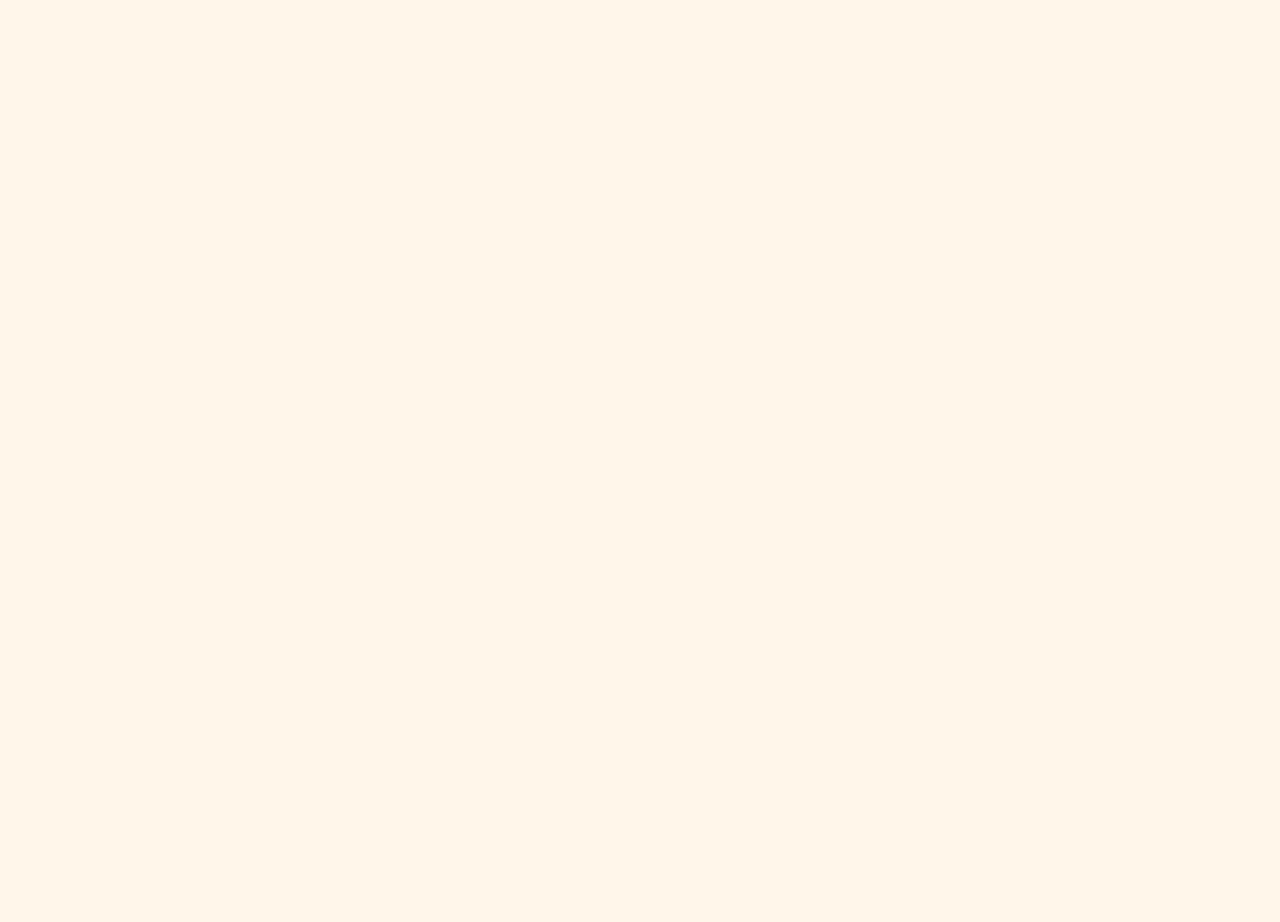
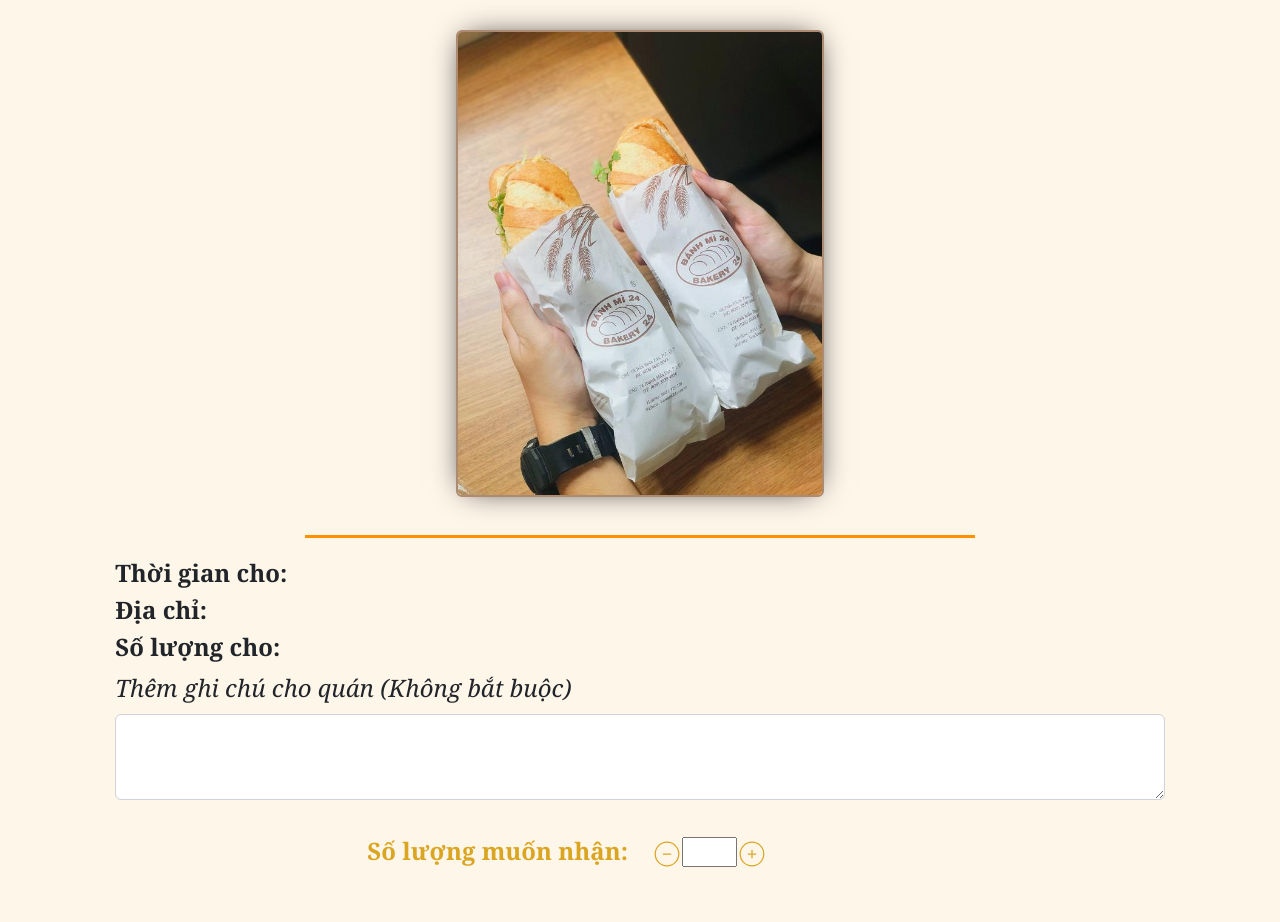
Before and after one commit to quyenUit/Frontend_ShareFood_Project, a React (Create React App) app in the folder share-food-pwa-app/: page /food_detail in a window 1280 px wide. Before the commit this address had no page. Shown: the top 922 px of the page. Before the commit the page ends 800 px from the top, so only its background shows below. Built offline with nearby package versions, Linux system fonts and the light colour scheme.

Commit message:
upload food_detail ui

```diff
--- a/share-food-pwa-app/package.json
+++ b/share-food-pwa-app/package.json
@@ -11,6 +11,7 @@
     "react": "^18.2.0",
     "react-bootstrap": "^2.5.0",
     "react-dom": "^18.2.0",
+    "react-icons": "^4.6.0",
     "react-router-dom": "^6.4.2",
     "react-scripts": "5.0.1",
     "sass": "^1.55.0",
--- a/share-food-pwa-app/src/App.js
+++ b/share-food-pwa-app/src/App.js
@@ -1,15 +1,17 @@
-import React from 'react';
-import './styles/App.css';
-import HomePage from './pages/Home';
-import {Routes, Route} from "react-router-dom";
-import LoginPage from './pages/LoginPage';
-import Register from './pages/Register';
+import React from "react";
+import "./styles/App.css";
+import HomePage from "./pages/Home";
+import { Routes, Route } from "react-router-dom";
+import LoginPage from "./pages/LoginPage";
+import Register from "./pages/Register";
+import FoodDetails from "./components/Products/FoodDetails";
 function App() {
   return (
     <Routes>
       <Route path="/" element={<HomePage />}></Route>
-      <Route path='/login' element={<LoginPage />} />
-      <Route path='/register' element={<Register />} />
+      <Route path="/login" element={<LoginPage />} />
+      <Route path="/register" element={<Register />} />
+      <Route path="/food_detail" element={<FoodDetails />} />
     </Routes>
   );
 }
--- /dev/null
+++ b/share-food-pwa-app/src/components/Products/FoodDetails.css
@@ -0,0 +1,56 @@
+* {
+  font-family: Cambria, Cochin, Georgia, Times, "Times New Roman", serif;
+}
+
+#curve-detail {
+  margin-top: 30px;
+  width: 50%;
+  height: 90%;
+}
+
+.food-info {
+  margin: 10px;
+  padding: 1%;
+  font-size: 24px;
+}
+
+.horizontal-line {
+  color: rgb(255, 145, 0);
+  background-color: rgb(255, 145, 0);
+  height: 3px;
+  width: 60%;
+  margin: auto;
+}
+
+h3 {
+  font-size: 1.5rem;
+  font-weight: bold;
+  color: goldenrod;
+  text-align: right;
+}
+
+.Ci-Minus {
+  font-size: 30px;
+  font-weight: 800;
+  color: goldenrod;
+}
+
+.Ci-Plus {
+  font-size: 30px;
+  font-weight: 800;
+  color: goldenrod;
+}
+
+.input-number {
+  width: 10%;
+}
+
+.btn {
+  display: flex;
+  margin: auto;
+  background-color: sandybrown;
+  justify-content: center;
+  border-radius: 10px;
+  margin-top: 50px;
+  margin-bottom: 50px;
+}
--- /dev/null
+++ b/share-food-pwa-app/src/components/Products/FoodDetails.js
@@ -0,0 +1,154 @@
+import React from "react";
+import { Container, Row, Col } from "react-bootstrap";
+import Form from "react-bootstrap/Form";
+import ImgFood1 from "../../images/cardfood-1.jpg";
+import { CiCircleMinus, CiCirclePlus } from "react-icons/ci";
+import Button from "react-bootstrap/Button";
+import "./FoodDetails.css";
+
+const FoodDetails = () => {
+  return (
+    <>
+      <section>
+        <Container>
+          <Row className="justify-content-md-center">
+            <Col xs={8}>
+              <div id="curve-detail" className="card col-lg-3">
+                <img src={ImgFood1} alt="#"></img>
+                <div class="footer">
+                  <svg id="curve">
+                    <path
+                      id="p"
+                      d="M0,200 Q80,100 400,200 V150 H0 V50"
+                      transform="translate(0 300)"
+                    />
+                    <rect
+                      id="dummyRect"
+                      x="0"
+                      y="0"
+                      height="450"
+                      width="400"
+                      fill="transparent"
+                    />
+                    <animate
+                      attributeName="d"
+                      to="M0,50 Q80,100 400,50 V150 H0 V50"
+                      fill="freeze"
+                      begin="dummyRect.mouseover"
+                      end="dummyRect.mouseout"
+                      dur="0.1s"
+                      id="bounce1"
+                    />
+                    <animate
+                      attributeName="d"
+                      to="M0,50 Q80,0 400,50 V150 H0 V50"
+                      fill="freeze"
+                      begin="bounce1.end"
+                      end="dummyRect.mouseout"
+                      dur="0.15s"
+                      id="bounce2"
+                    />
+                    <animate
+                      attributeName="d"
+                      to="M0,50 Q80,80 400,50 V150 H0 V50"
+                      fill="freeze"
+                      begin="bounce2.end"
+                      end="dummyRect.mouseout"
+                      dur="0.15s"
+                      id="bounce3"
+                    />
+                    <animate
+                      attributeName="d"
+                      to="M0,50 Q80,45 400,50 V150 H0 V50"
+                      fill="freeze"
+                      begin="bounce3.end"
+                      end="dummyRect.mouseout"
+                      dur="0.1s"
+                      id="bounce4"
+                    />
+                    <animate
+                      attributeName="d"
+                      to="M0,50 Q80,50 400,50 V150 H0 V50"
+                      fill="freeze"
+                      begin="bounce4.end"
+                      end="dummyRect.mouseout"
+                      dur="0.05s"
+                      id="bounce5"
+                    />
+                    <animate
+                      attributeName="d"
+                      to="M0,200 Q80,100 400,200 V150 H0 V50"
+                      fill="freeze"
+                      begin="dummyRect.mouseout"
+                      dur="0.15s"
+                      id="bounceOut"
+                    />
+                  </svg>
+                  <div className="info">
+                    <div className="name">Bánh mì</div>
+                    <div className="job">Quán bánh mì 24 (Cách đây 2km)</div>
+                  </div>
+                </div>
+                <div className="card-blur"></div>
+              </div>
+            </Col>
+          </Row>
+          <div className="horizontal-line">
+            <hr />
+          </div>
+          <Row className="food-info">
+            <h4>
+              {" "}
+              <b>Thời gian cho:</b>{" "}
+            </h4>
+            <h4>
+              {" "}
+              <b>Địa chỉ:</b>{" "}
+            </h4>
+            <h4>
+              {" "}
+              <b>Số lượng cho:</b>{" "}
+            </h4>
+
+            <Form>
+              <Form.Group
+                className="mb-3"
+                controlId="exampleForm.ControlTextarea1"
+              >
+                <Form.Label>
+                  {" "}
+                  <i>Thêm ghi chú cho quán (Không bắt buộc)</i>{" "}
+                </Form.Label>
+
+                <Form.Control as="textarea" rows={3} />
+              </Form.Group>
+            </Form>
+          </Row>
+          <Row className="justify-content-md-center">
+            <Col xs={6}>
+              <h3>Số lượng muốn nhận: </h3>
+            </Col>
+            <Col xs={6}>
+              <div className="buttons-added">
+                <CiCircleMinus className="Ci-Minus" />
+                <input type="number" className="input-number" />
+                <CiCirclePlus className="Ci-Plus" />
+              </div>
+            </Col>
+          </Row>
+
+          <div>
+            <Button
+              as="input"
+              type="submit"
+              value=" Gửi yêu cầu nhận thực phẩm"
+              className="btn btn-warning"
+            />{" "}
+          </div>
+        </Container>
+      </section>
+    </>
+  );
+};
+
+export default FoodDetails;
```
Also changed, not shown: share-food-pwa-app/src/components/Body/CardFood.js (+281 -72 lines), share-food-pwa-app/src/pages/Home.js (+5 -6 lines), 1 other file (tests, documents, lock files or other folders).
